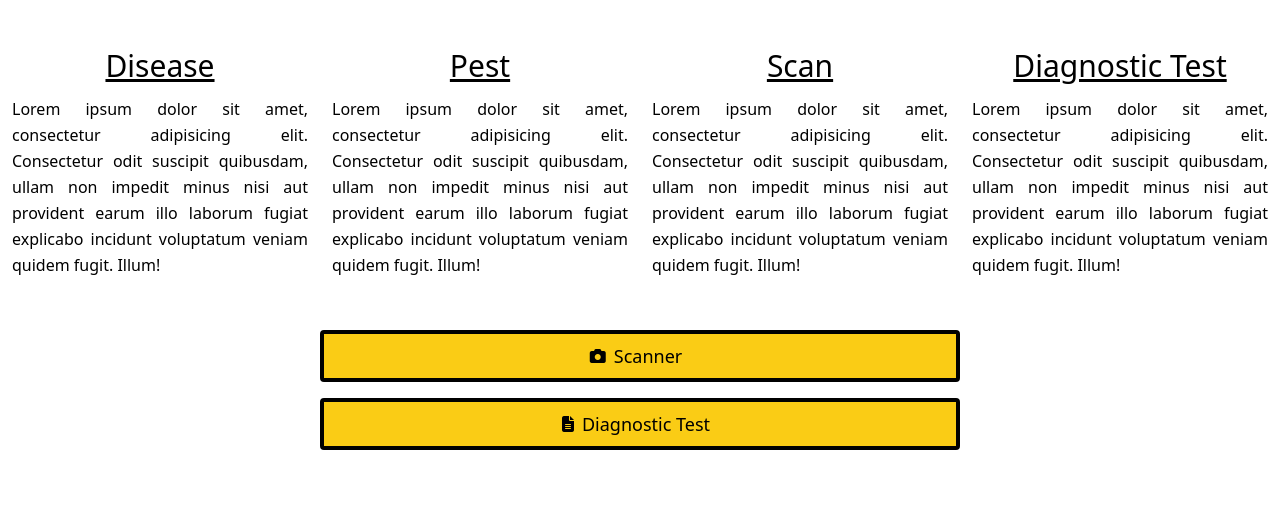
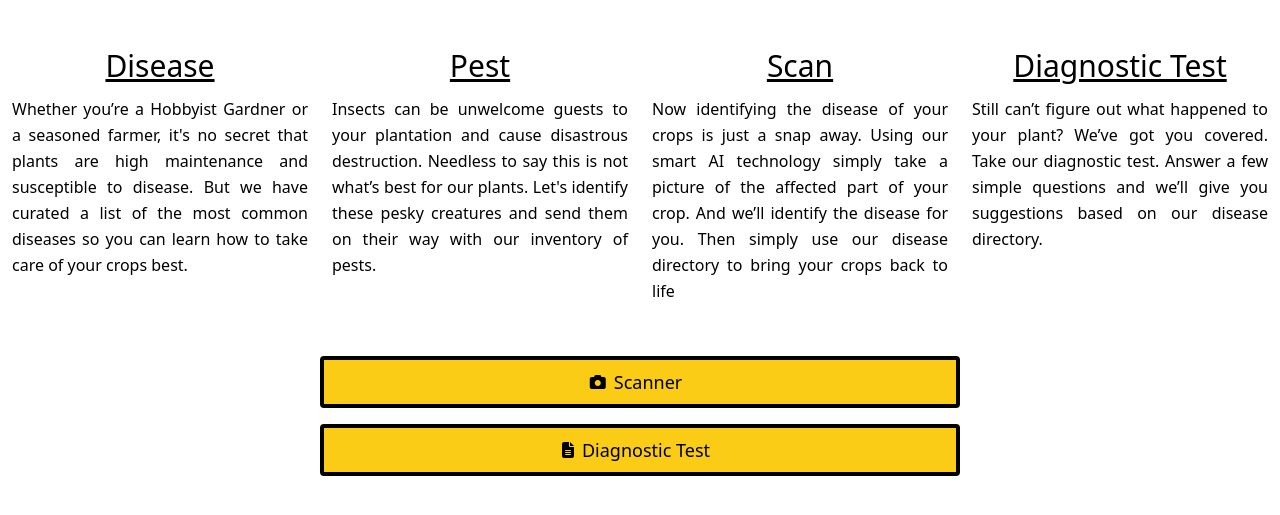
Before and after one commit to Siddhesh-Agarwal/ProLeafic, a Flask app: template templates/index.html in a window 1280 px wide. Shown: the part 97-612 px from the top of the page. Run offline with Flask 2, Linux system fonts and the light colour scheme; the template is opened without the code that fills it, so the values that code supplies are empty; some libraries are stand-ins or nearby versions.

Commit message:
Update index.html

```diff
--- a/templates/index.html
+++ b/templates/index.html
@@ -39,41 +39,25 @@
             <div class="leading-relaxed lead-base w-full md:w-1/4 text-center">
                 <a class="text-3xl underline" href="/Disease">Disease</a>
                 <p class="p-3 text-justify">
-                    Lorem ipsum dolor sit amet, consectetur adipisicing elit. Consectetur odit suscipit quibusdam, ullam
-                    non
-                    impedit minus nisi aut provident earum illo laborum fugiat explicabo incidunt voluptatum veniam
-                    quidem
-                    fugit. Illum!
+                    Whether you’re a Hobbyist Gardner or a seasoned farmer, it's no secret that plants are high maintenance and susceptible to disease. But we have curated a list of the most common diseases so you can learn how to take care of your crops best.
                 </p>
             </div>
             <div class="leading-relaxed lead-base w-full md:w-1/4 text-center">
                 <a class="text-3xl underline" href="/Pest">Pest</a>
                 <p class="p-3 text-justify">
-                    Lorem ipsum dolor sit amet, consectetur adipisicing elit. Consectetur odit suscipit quibusdam, ullam
-                    non
-                    impedit minus nisi aut provident earum illo laborum fugiat explicabo incidunt voluptatum veniam
-                    quidem
-                    fugit. Illum!
+                    Insects can be unwelcome guests to your plantation and cause disastrous destruction. Needless to say  this is not what’s best for our plants. Let's identify these pesky creatures and send them on their way with our inventory of pests.
                 </p>
             </div>
             <div class="leading-relaxed lead-base w-full md:w-1/4 text-center">
                 <a class="text-3xl underline" href="/Scan">Scan</a>
                 <p class="p-3 text-justify">
-                    Lorem ipsum dolor sit amet, consectetur adipisicing elit. Consectetur odit suscipit quibusdam, ullam
-                    non
-                    impedit minus nisi aut provident earum illo laborum fugiat explicabo incidunt voluptatum veniam
-                    quidem
-                    fugit. Illum!
+                    Now identifying the disease of your crops is just a snap away. Using our smart AI technology simply take a picture of the affected part of your crop. And we’ll identify the disease for you. Then simply use our disease directory to bring your crops back to life
                 </p>
             </div>
             <div class="leading-relaxed lead-base w-full md:w-1/4 text-center">
                 <a class="text-3xl underline" href="/Filter">Diagnostic Test</a>
                 <p class="p-3 text-justify">
-                    Lorem ipsum dolor sit amet, consectetur adipisicing elit. Consectetur odit suscipit quibusdam, ullam
-                    non
-                    impedit minus nisi aut provident earum illo laborum fugiat explicabo incidunt voluptatum veniam
-                    quidem
-                    fugit. Illum!
+                    Still can’t figure out what happened to your plant? We’ve got you covered. Take our diagnostic test. Answer a few simple questions and we’ll give you suggestions based on our disease directory.
                 </p>
             </div>
         </div>
```
